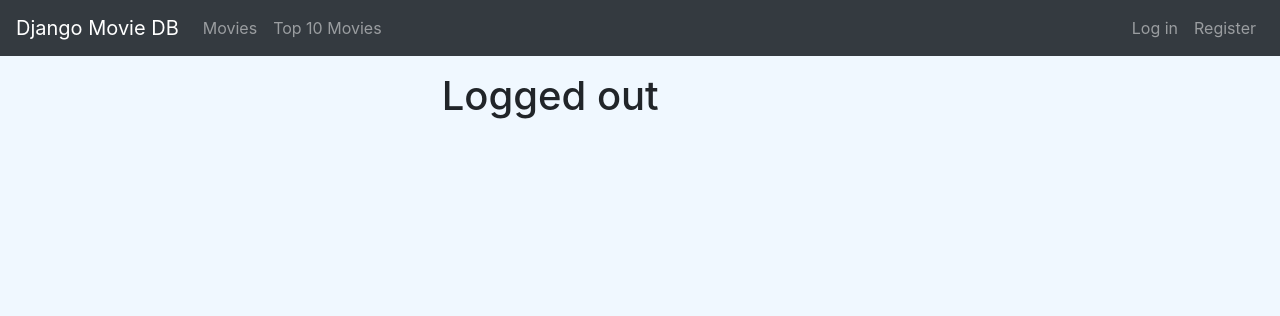
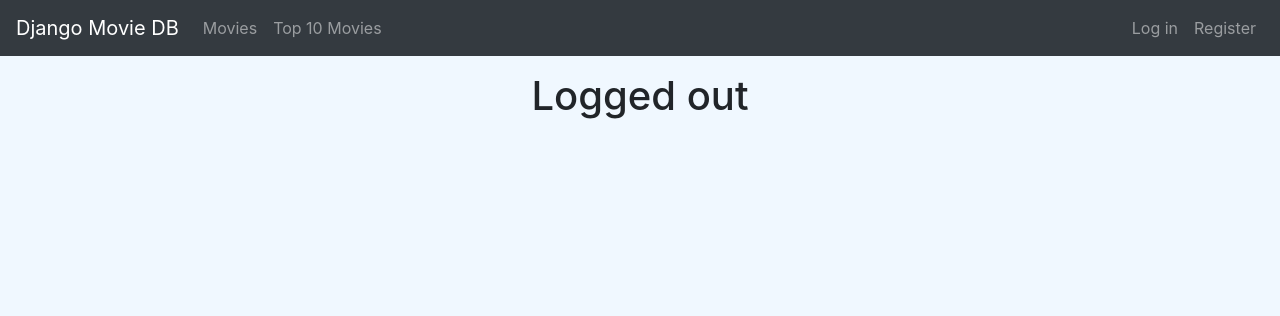
Before and after one commit to paulr909/django-movie-db, a Django app: page /user/logout/ in a window 1280 px wide. Shown: the top 316 px of the page. Run offline with Django 3.2, Linux system fonts and the light colour scheme; some libraries are stand-ins or nearby versions.

Commit message:
edit logged_out

```diff
--- a/user/templates/registration/logged_out.html
+++ b/user/templates/registration/logged_out.html
@@ -7,7 +7,7 @@
 {% block main %}
     <div class="row">
         <div class="col-md-4 offset-md-4">
-            <h1>Logged out</h1>
+            <h1 class="text-center">Logged out</h1>
         </div>
     </div>
 {% endblock %}
```
